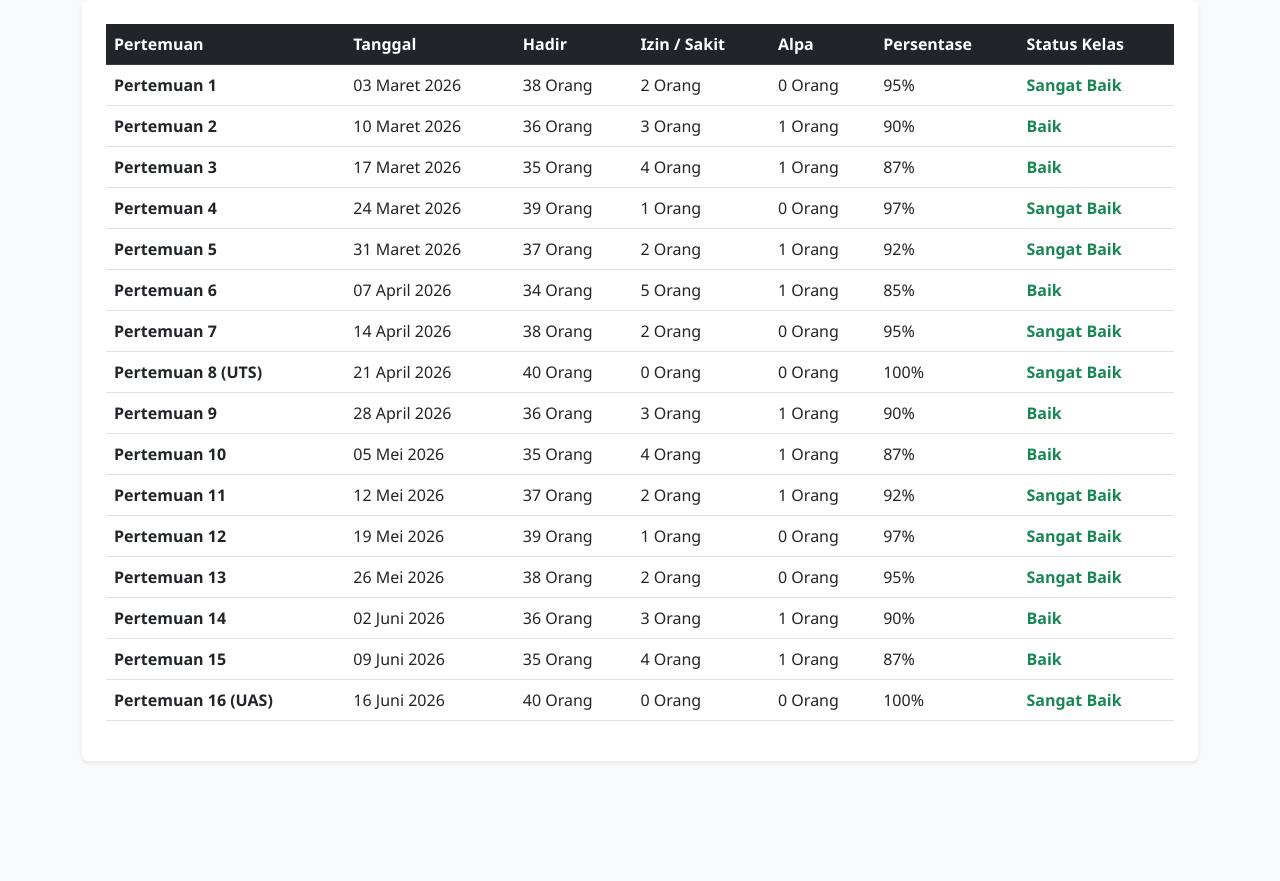
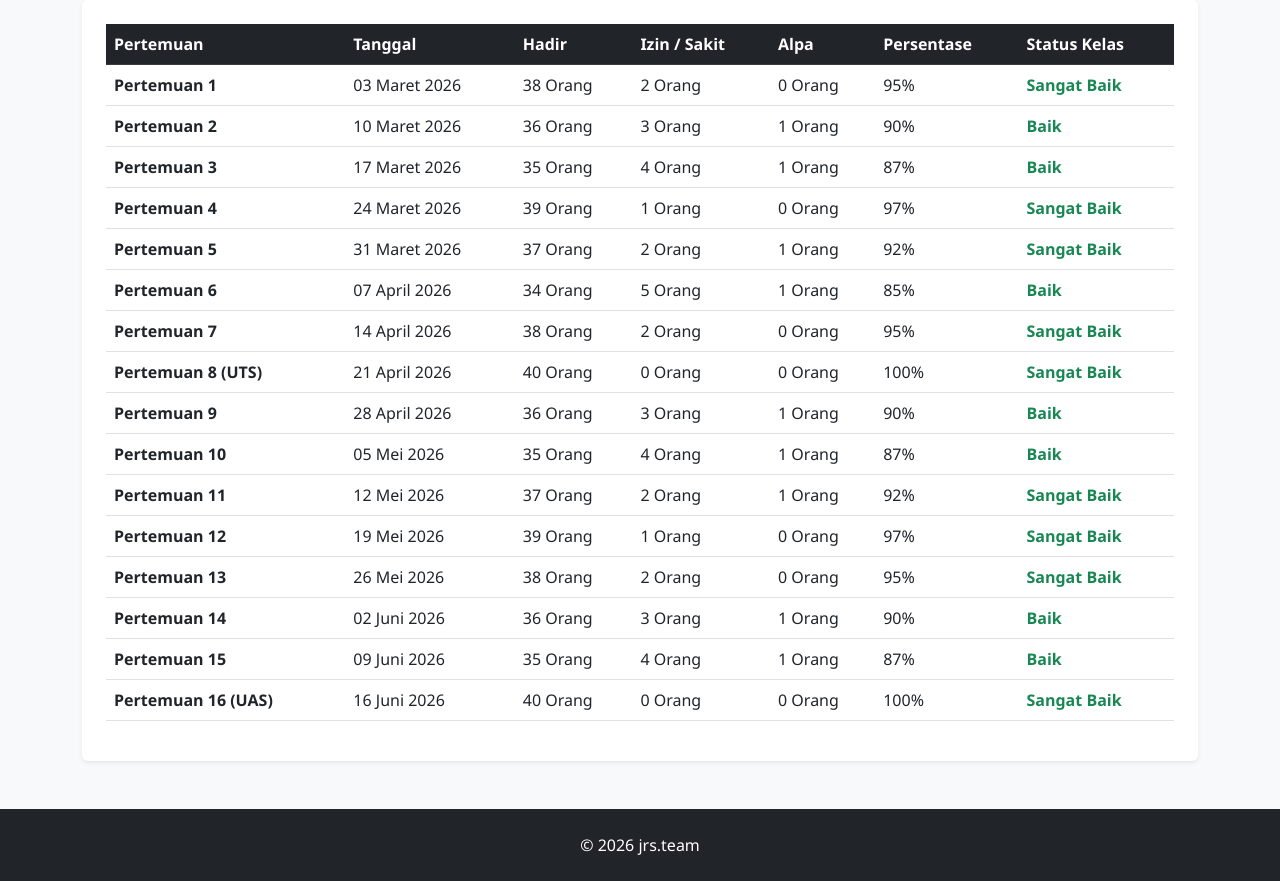
Before and after one commit to KeripikJengkol-design/project-github-ahoy, a plain HTML site: page tabel.html in a window 1280 px wide. Shown: the part 166-1047 px from the top of the page. Before the commit the page ends 975 px from the top, so only its background shows below. Drawn offline with nearby package versions, Linux system fonts and the light colour scheme.

Commit message:
Update tabel.html

```diff
--- a/tabel.html
+++ b/tabel.html
@@ -194,5 +194,9 @@
         </div>
     </main>
 
+    <footer class="bg-dark text-white text-center py-4">
+        <div class="container"><p class="mb-0">&copy; 2026 jrs.team </p></div>
+    </footer>
+    <script src="https://cdn.jsdelivr.net/npm/bootstrap@5.3.0/dist/js/bootstrap.bundle.min.js"></script>
 </body>
 </html>
```
